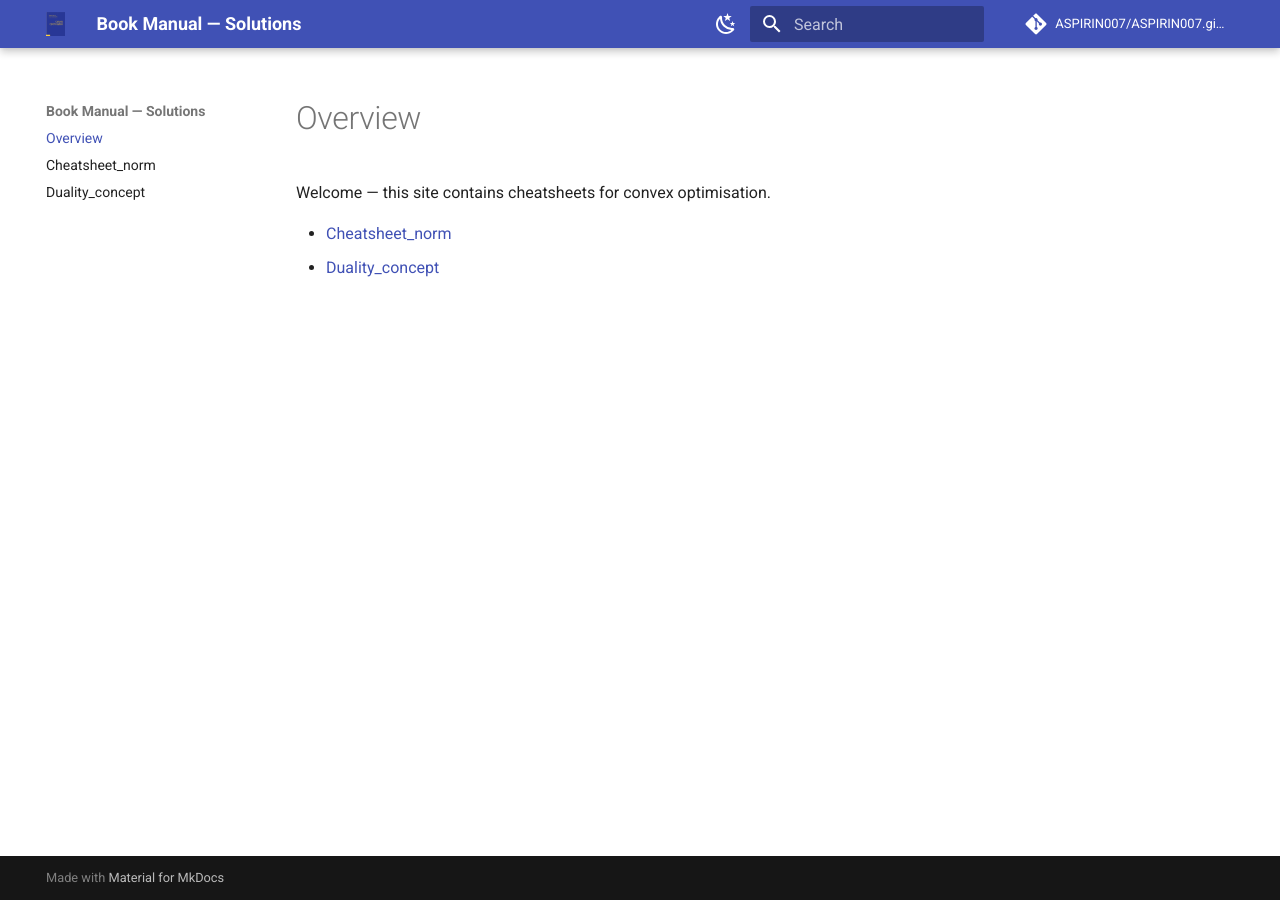
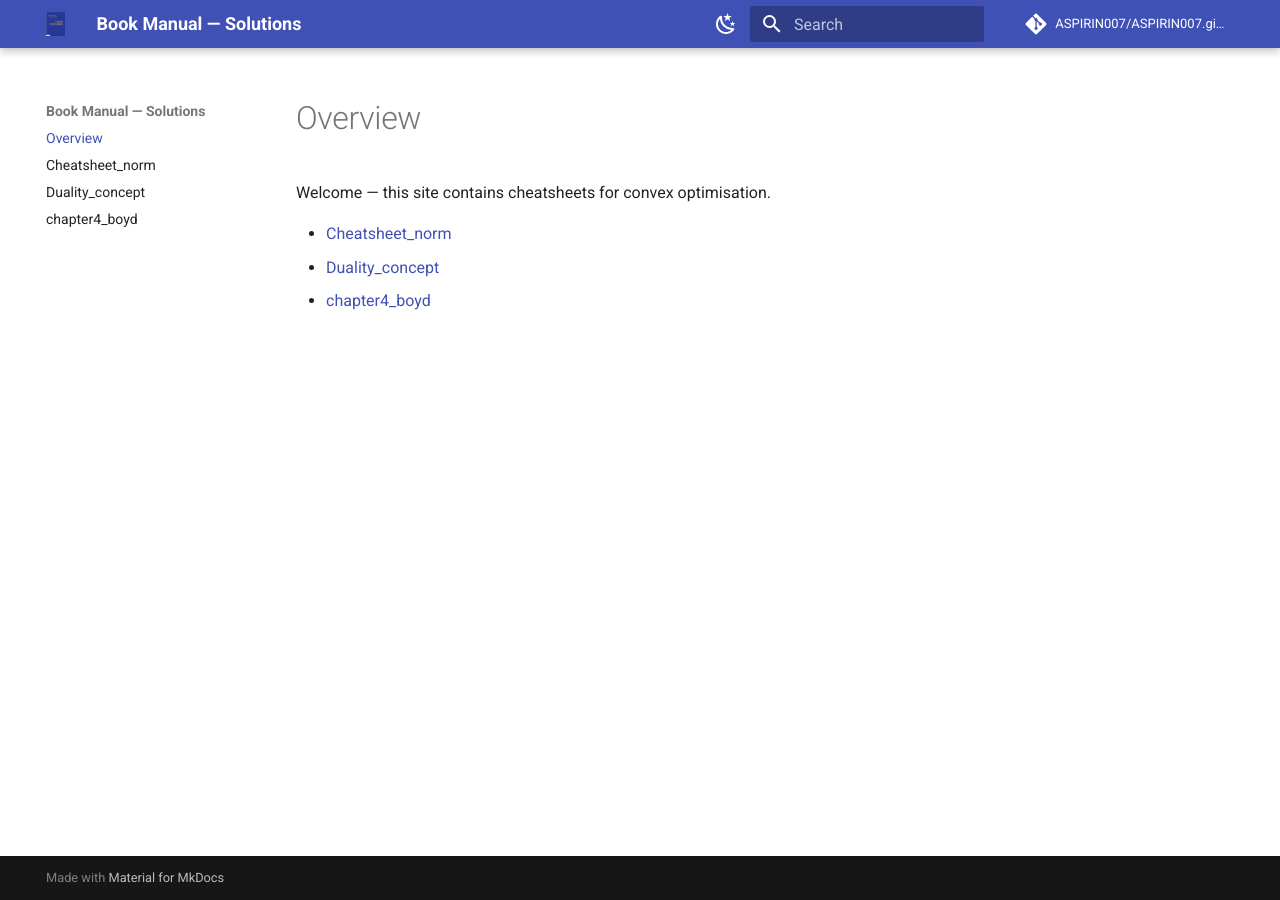
Before and after one commit to ASPIRIN007/Convex-optimisation-cheatsheets, an MkDocs documentation site: the page built from docs/index.md, in a window 1280 px wide. Built offline with MkDocs 1.6.1 and Material for MkDocs 9.7.7, drawn with Linux system fonts in a browser that asks for light colours; comment, search, counter and statistics services are not loaded.

Commit message:
updated chapter 4

```diff
--- a/docs/index.md
+++ b/docs/index.md
@@ -4,3 +4,4 @@ Welcome — this site contains cheatsheets for convex optimisation.
 
 - [Cheatsheet_norm](cheatsheet_norm.md)
 - [Duality_concept](duality_concept.md)
+- [chapter4_boyd](chapter4_boyd.md)
--- a/mkdocs.yml
+++ b/mkdocs.yml
@@ -49,3 +49,4 @@ nav:
   - Overview: index.md
   - Cheatsheet_norm: cheatsheet_norm.md
   - Duality_concept: duality_concept.md
+  - chapter4_boyd: chapter4_boyd.md
```
Also changed, not shown: docs/chapter4_boyd.md (added).
